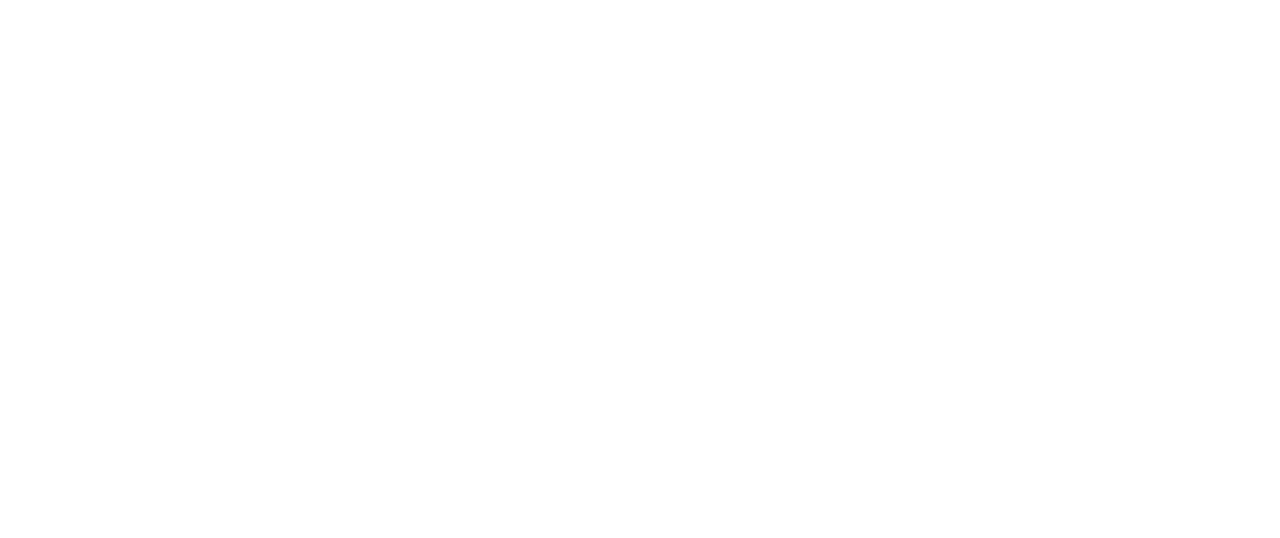
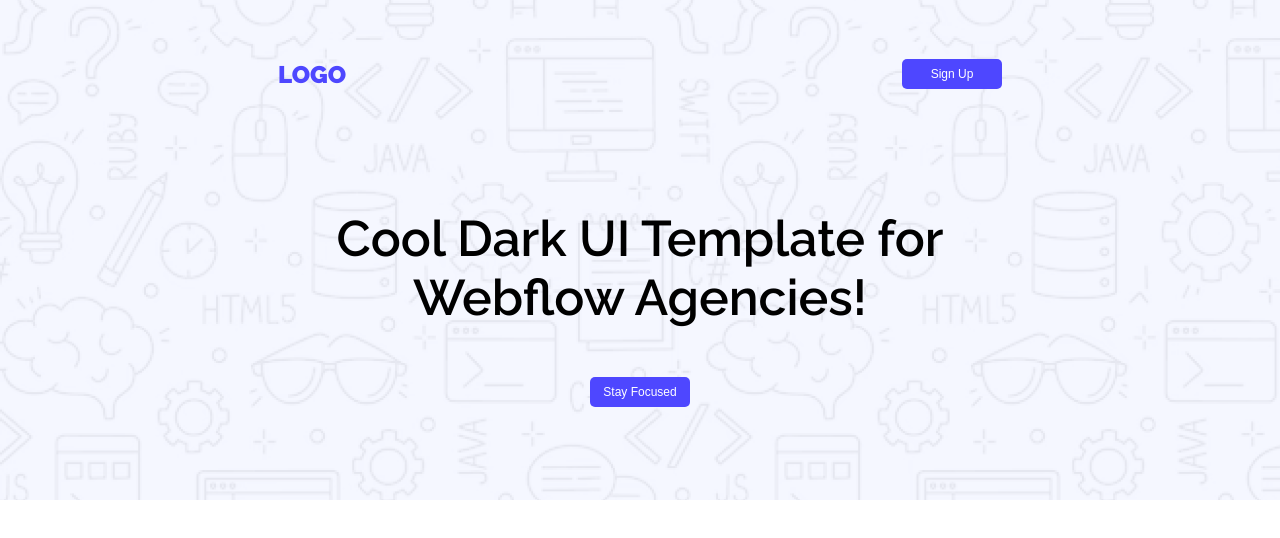
Before and after one commit to rozina143/Assignment-1-launchpad, a plain HTML site: page index.html in a window 1280 px wide. Drawn offline with Linux system fonts and the light colour scheme.

Commit message:
finished the header part with navigation section

```diff
--- a/index.html
+++ b/index.html
@@ -4,8 +4,40 @@
     <meta charset="UTF-8">
     <meta name="viewport" content="width=device-width, initial-scale=1.0">
     <title>Assignment-1</title>
+   <link rel="stylesheet" href="styles/style.css">
+   <link rel="preconnect" href="https://fonts.googleapis.com">
+<link rel="preconnect" href="https://fonts.gstatic.com" crossorigin>
+<link href="https://fonts.googleapis.com/css2?family=Raleway:ital,wght@0,100..900;1,100..900&display=swap" rel="stylesheet">
 </head>
-<body>
+<body class="raleway-font">
+    <header class="heading">
+        <nav class="navigation">
+            <h1>LOGO</h1>
+            <button class="btn">Sign Up</button>
+        </nav>
+<div class="heading-banner">
+    <p id="articel">Cool Dark UI Template for Webflow Agencies!</p>
+    <button class="btn">Stay Focused</button>
+</div>
+    </header>
 
+
+
+
+    <main>
+<section class="">
+    <article>
+
+    </article>
+</section>
+    </main>
+
+
+
+
+
+    <footer>
+
+    </footer>
 </body>
 </html>
--- /dev/null
+++ b/styles/style.css
@@ -0,0 +1,57 @@
+
+.raleway-font{
+  font-family: "Raleway";
+  }
+
+
+
+
+body{
+    margin: 0;
+}
+
+
+
+
+/* header section */
+.heading{
+    background-image: url('../Assets/Hero-bg.png');
+height: 500px;
+}
+
+.navigation{
+    display: flex;
+    justify-content: space-around;
+    align-items: center;
+    padding-top: 40px;
+}
+
+nav h1{
+    font-weight: 900;
+    color: #4E47FF;
+}
+.btn{
+    height: 30px;
+    width: 100px;
+    background-color: #4E47FF;
+    border: none;
+    color:white;
+    border-radius: 5px;
+    font-size: 12px;
+
+}
+.btn:hover{
+    background-color:burlywood;
+    color: black;
+
+
+}
+.heading-banner{
+    width: 700px;
+    text-align: center;
+    margin: 100px auto 0;
+}
+#articel{
+    font-size: 50px;
+    font-weight: 600;
+}
```
